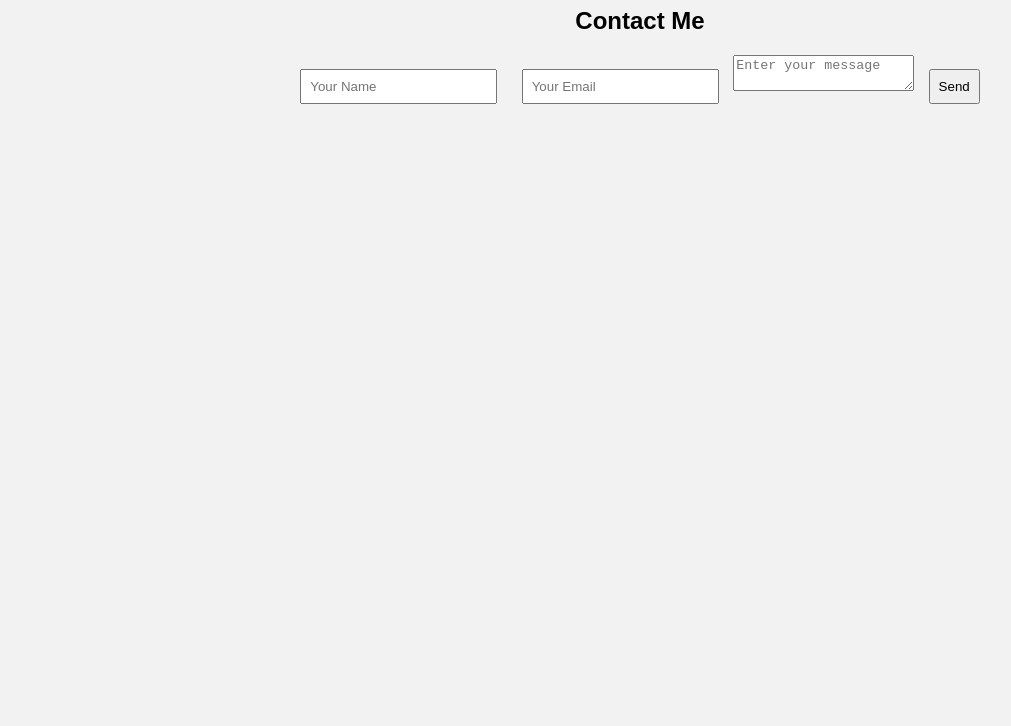
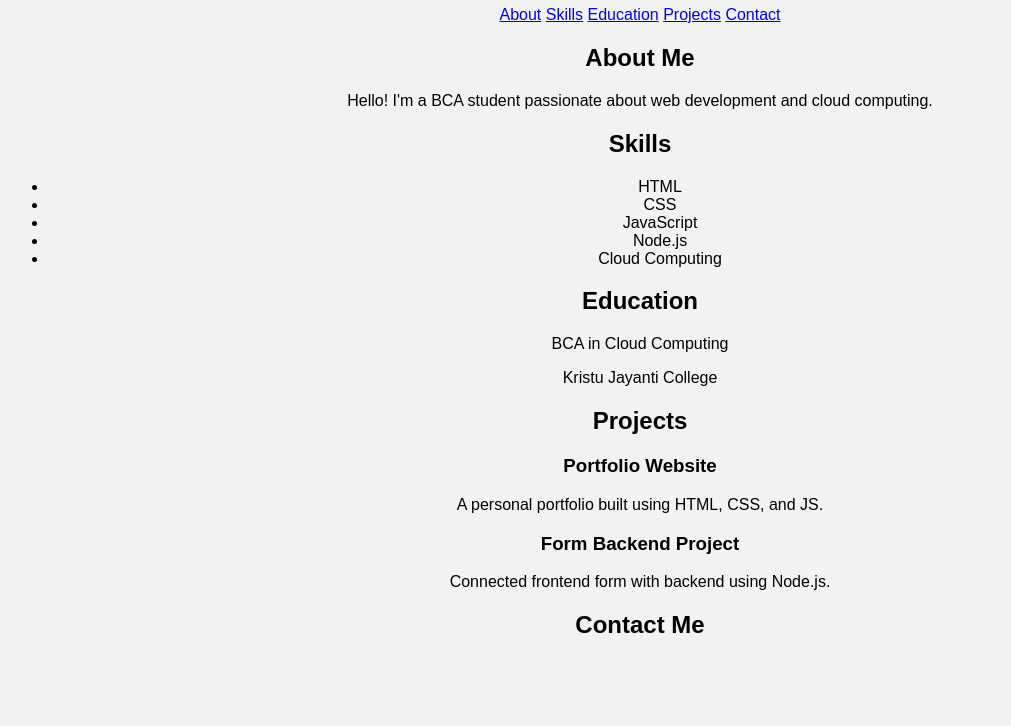
Before and after one commit to rohithmayugha-ui/my-protfolio, a website: page index.html in a window 1280 px wide. Shown: the part 74-800 px from the top of the page, without its empty margins (0-1011 px from the left). Drawn offline with Linux system fonts and the light colour scheme.

Commit message:
update portfolio

```diff
--- a/index.html
+++ b/index.html
@@ -1,21 +1,68 @@
 <!DOCTYPE html>
-<html>
+<html lang="en">
 <head>
-  <title>My Portfolio</title>
-  <link rel="stylesheet" href="style.css">
+    <meta charset="UTF-8">
+    <meta name="viewport" content="width=device-width, initial-scale=1.0">
+    <title>My Portfolio</title>
+    <link rel="stylesheet" href="style.css">
 </head>
 <body>
 
-  <h1>Welcome to My Portfolio 🚀</h1>
+    <!-- Navbar -->
+    <header>
+        <h1>My Portfolio</h1>
+        <nav>
+            <a href="#about">About</a>
+            <a href="#skills">Skills</a>
+            <a href="#education">Education</a>
+            <a href="#projects">Projects</a>
+            <a href="#contact">Contact</a>
+        </nav>
+    </header>
 
-  <h2>Contact Me</h2>
-  <form id="contactForm">
-    <input type="text" id="name" placeholder="Your Name" required>
-    <input type="email" id="email" placeholder="Your Email" required>
-    <textarea id="message" placeholder="Enter your message"></textarea>
-    <button type="submit">Send</button>
-  </form>
+    <!-- About Section -->
+    <section id="about">
+        <h2>About Me</h2>
+        <p>Hello! I'm a BCA student passionate about web development and cloud computing.</p>
+    </section>
 
-  <script src="script.js"></script>
-</body>
-</html>
+    <!-- Skills Section -->
+    <section id="skills">
+        <h2>Skills</h2>
+        <ul>
+            <li>HTML</li>
+            <li>CSS</li>
+            <li>JavaScript</li>
+            <li>Node.js</li>
+            <li>Cloud Computing</li>
+        </ul>
+    </section>
+
+    <!-- Education Section -->
+    <section id="education">
+        <h2>Education</h2>
+        <p>BCA in Cloud Computing</p>
+        <p>Kristu Jayanti College</p>
+    </section>
+
+    <!-- Projects Section -->
+    <section id="projects">
+        <h2>Projects</h2>
+
+        <div class="project">
+            <h3>Portfolio Website</h3>
+            <p>A personal portfolio built using HTML, CSS, and JS.</p>
+        </div>
+
+        <div class="project">
+            <h3>Form Backend Project</h3>
+            <p>Connected frontend form with backend using Node.js.</p>
+        </div>
+
+    </section>
+
+    <!-- Contact Section -->
+    <section id="contact">
+        <h2>Contact Me</h2>
+        <form id="contactForm">
+            <input type="
```
